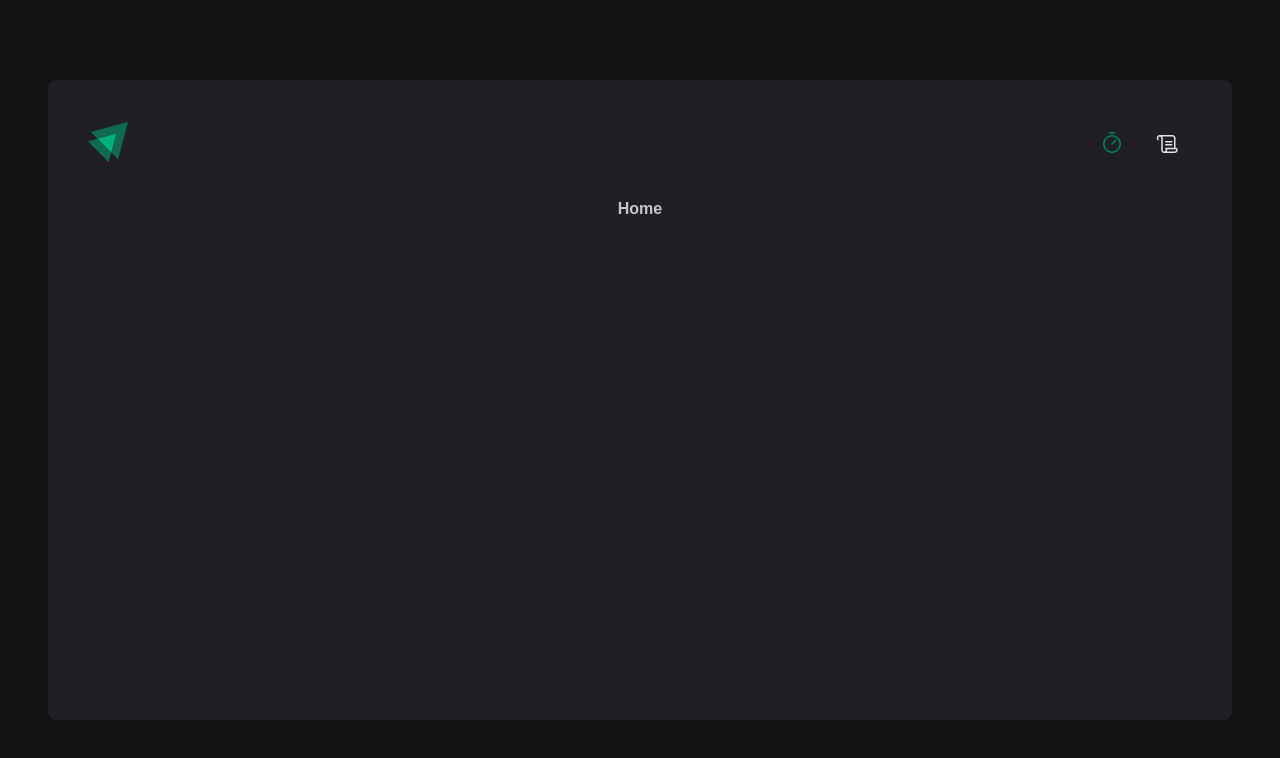
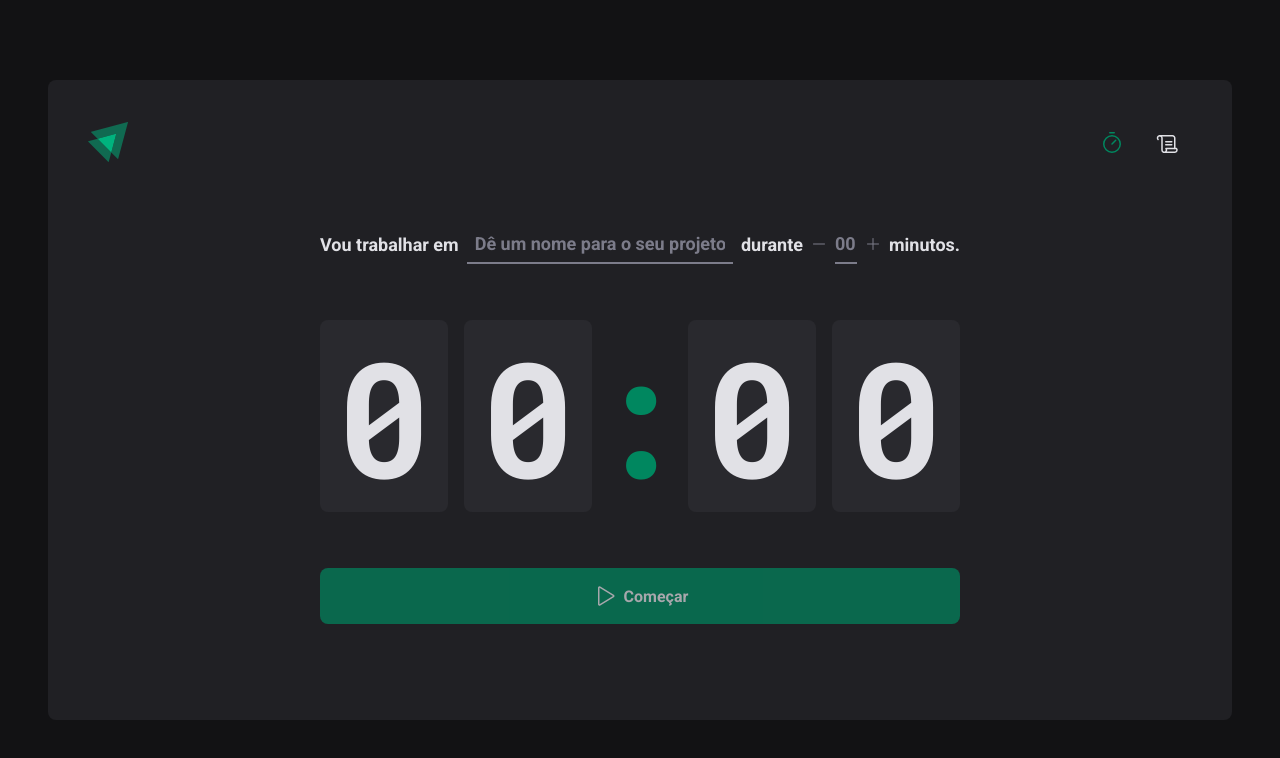
Before and after one commit to AlanOlimpio/ignite-timer, a React (Vite) app: page / in a window 1280 px wide. Shown: the top 758 px of the page. Built offline with nearby package versions, Linux system fonts and the light colour scheme.

Commit message:
feat: cria layout Home

```diff
--- a/src/pages/Home/Home.tsx
+++ b/src/pages/Home/Home.tsx
@@ -1,7 +1,78 @@
+import { Play } from 'phosphor-react';
 import * as Styled from './HomeStyled';
+import { MouseEvent, useRef } from 'react';
+import { Minus, Plus } from 'phosphor-react';
 
 function Home() {
-  return <Styled.Wrapper>Home</Styled.Wrapper>;
+  const minutesAmountRef = useRef<HTMLInputElement>(null);
+
+  function stepDownMinutes(
+    event: MouseEvent<HTMLButtonElement, globalThis.MouseEvent>,
+  ) {
+    event.preventDefault();
+    if (minutesAmountRef?.current) {
+      minutesAmountRef.current.stepDown();
+    }
+  }
+
+  function stepUpMinutes(
+    event: MouseEvent<HTMLButtonElement, globalThis.MouseEvent>,
+  ) {
+    event.preventDefault();
+    if (minutesAmountRef?.current) {
+      minutesAmountRef.current.stepUp();
+    }
+  }
+
+  return (
+    <Styled.HomeContainer>
+      <form>
+        <Styled.FormContainer>
+          <label htmlFor="task">Vou trabalhar em</label>
+          <Styled.TaskInput
+            list="task-suggestions"
+            placeholder="Dê um nome para o seu projeto"
+          />
+
+          <datalist id="task-suggestions">
+            <option value="Trabalhar no Design System" />
+          </datalist>
+
+          <label htmlFor="minutesAmount">durante</label>
+          <Styled.StepMinutesAmountButton onClick={(e) => stepDownMinutes(e)}>
+            <Minus size={16} color="#7C7C8A" />
+          </Styled.StepMinutesAmountButton>
+          <Styled.MinutesAmountInput
+            ref={minutesAmountRef}
+            type="number"
+            id="minutesAmount"
+            placeholder="00"
+            step={5}
+            min={5}
+            max={60}
+          />
+          <Styled.StepMinutesAmountButton onClick={(e) => stepUpMinutes(e)}>
+            <Plus size={16} color="#7C7C8A" />
+          </Styled.StepMinutesAmountButton>
+
+          <span>minutos.</span>
+        </Styled.FormContainer>
+
+        <Styled.CountdownContainer>
+          <span>0</span>
+          <span>0</span>
+          <Styled.Separator>:</Styled.Separator>
+          <span>0</span>
+          <span>0</span>
+        </Styled.CountdownContainer>
+
+        <Styled.StartCountdownButton disabled type="submit">
+          <Play size={24} />
+          Começar
+        </Styled.StartCountdownButton>
+      </form>
+    </Styled.HomeContainer>
+  );
 }
 
 export default Home;
--- a/src/pages/Home/HomeStyled.ts
+++ b/src/pages/Home/HomeStyled.ts
@@ -1,12 +1,141 @@
 import styled, { css } from 'styled-components';
 
-export const Wrapper = styled.div`
+export const HomeContainer = styled.main`
+  flex: 1;
+  display: flex;
+  flex-direction: column;
+  align-items: center;
+  justify-content: center;
+  form {
+    display: flex;
+    flex-direction: column;
+    align-items: center;
+    gap: 3.5rem;
+  }
+`;
+
+export const FormContainer = styled.div`
   ${({ theme }) => css`
-    color: ${theme['gray-300']};
+    width: 100%;
+    display: flex;
+    align-items: center;
+    justify-content: center;
+    gap: 0.5rem;
+    color: ${theme['gray-100']};
+    font-size: 1.125rem;
     font-weight: bold;
-    font-size: 1rem;
-    font-family: sans-serif;
-    text-align: center;
-    padding: 2rem 1rem;
+    flex-wrap: wrap;
+  `}
+  input[type="number"] {
+    -webkit-appearance: textfield;
+    -moz-appearance: textfield;
+    appearance: textfield;
+  }
+  input[type='number']::-webkit-inner-spin-button,
+  input[type='number']::-webkit-outer-spin-button {
+    -webkit-appearance: none;
+  }
+`;
+
+export const CountdownContainer = styled.div`
+  ${({ theme }) => css`
+    font-family: 'Roboto Mono', monospace;
+    font-size: 10rem;
+    line-height: 8rem;
+    color: ${theme['gray-100']};
+    display: flex;
+    gap: 1rem;
+    flex-wrap: wrap;
+    span {
+      background: ${theme['gray-700']};
+      padding: 2rem 1rem;
+      border-radius: 8px;
+    }
+    @media only screen and (max-width: 768px) {
+      font-size: 1rem;
+      line-height: 1rem;
+      gap: 0.5rem;
+      span {
+        padding: 1rem 1rem;
+      }
+    }
   `}
 `;
+export const Separator = styled.div`
+  ${({ theme }) => css`
+    padding: 2rem 0;
+    color: ${theme['green-500']};
+    width: 4rem;
+    overflow: hidden;
+    display: flex;
+    justify-content: center;
+    @media only screen and (max-width: 768px) {
+      padding: 1rem 0;
+      width: 1rem;
+    }
+  `}
+`;
+const BaseInput = styled.input`
+  ${({ theme }) => css`
+    background: transparent;
+    height: 2.5rem;
+    border: 0;
+    border-bottom: 2px solid ${theme['gray-500']};
+    font-weight: bold;
+    font-size: 1.125rem;
+    color: ${theme['gray-100']};
+    &:focus {
+      box-shadow: none;
+      border-color: ${theme['green-500']};
+    }
+    &::placeholder {
+      color: ${theme['gray-500']};
+    }
+  `}
+`;
+
+export const TaskInput = styled(BaseInput)`
+  padding: 0 0.5rem;
+  flex: 1;
+  &::-webkit-calendar-picker-indicator {
+    display: none !important;
+  }
+`;
+
+export const MinutesAmountInput = styled(BaseInput)`
+  width: 1.375rem;
+  padding: 0;
+`;
+
+export const StepMinutesAmountButton = styled.button`
+  background: transparent;
+  border: none;
+  cursor: pointer;
+  display: flex;
+  color: red;
+  fill: red;
+`;
+
+export const StartCountdownButton = styled.button`
+  ${({ theme }) => css`
+    width: 100%;
+    border: 0;
+    padding: 1rem;
+    border-radius: 8px;
+    display: flex;
+    align-items: center;
+    justify-content: center;
+    gap: 0.5rem;
+    font-weight: bold;
+    cursor: pointer;
+    background: ${theme['green-500']};
+    color: ${theme['gray-100']};
+    &:disabled {
+      opacity: 0.7;
+      cursor: not-allowed;
+    }
+    &:not(:disabled):hover {
+      background: ${theme['green-700']};
+    }
+  `}
+`;
--- a/src/styles/global.ts
+++ b/src/styles/global.ts
@@ -16,6 +16,7 @@ ${({ theme }) => css`
   body {
     background: ${theme['gray-900']};
     color: ${theme['gray-300']};
+    -webkit-font-smoothing: antialiased;
   }
 
   body,
```
